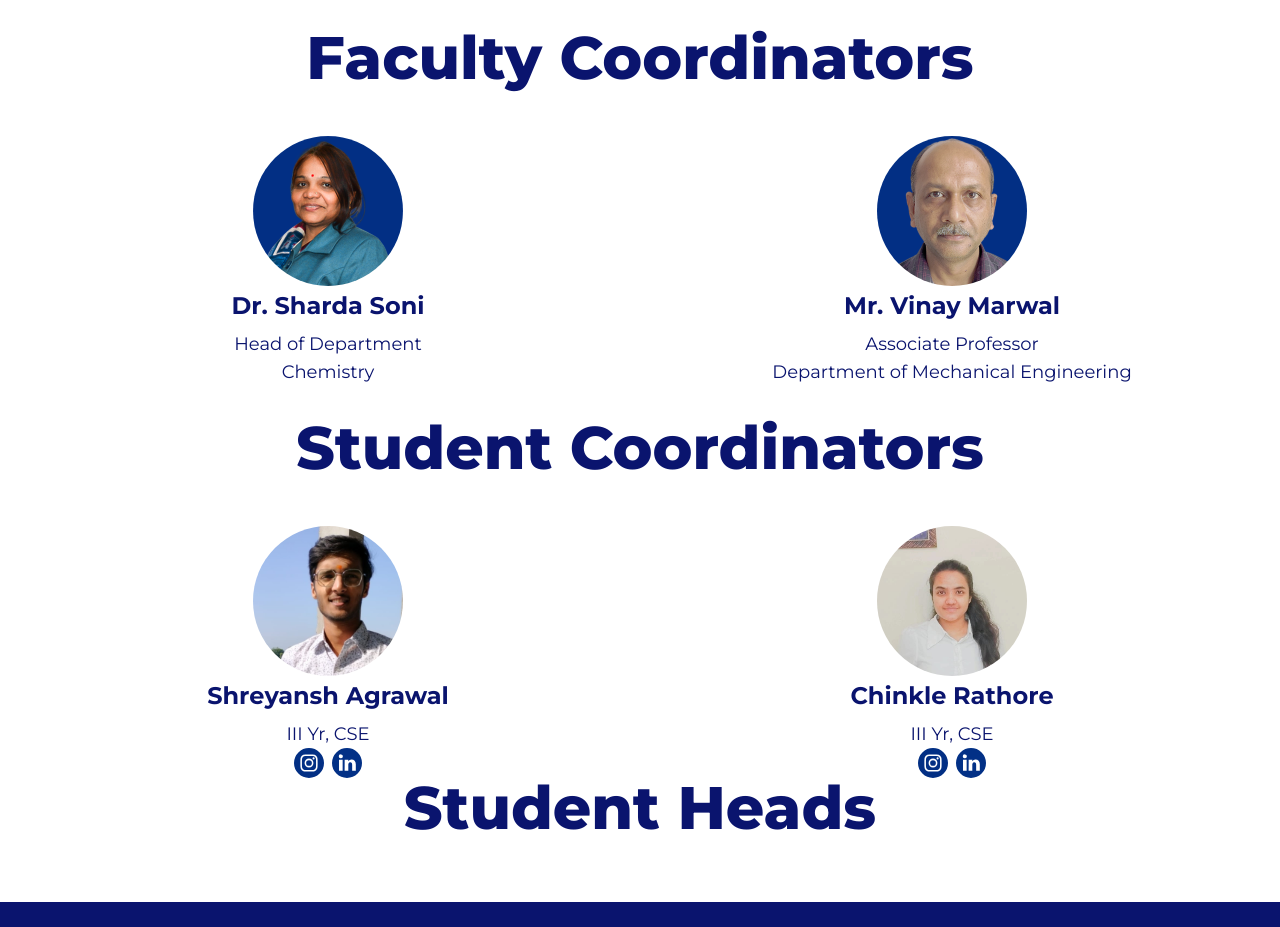
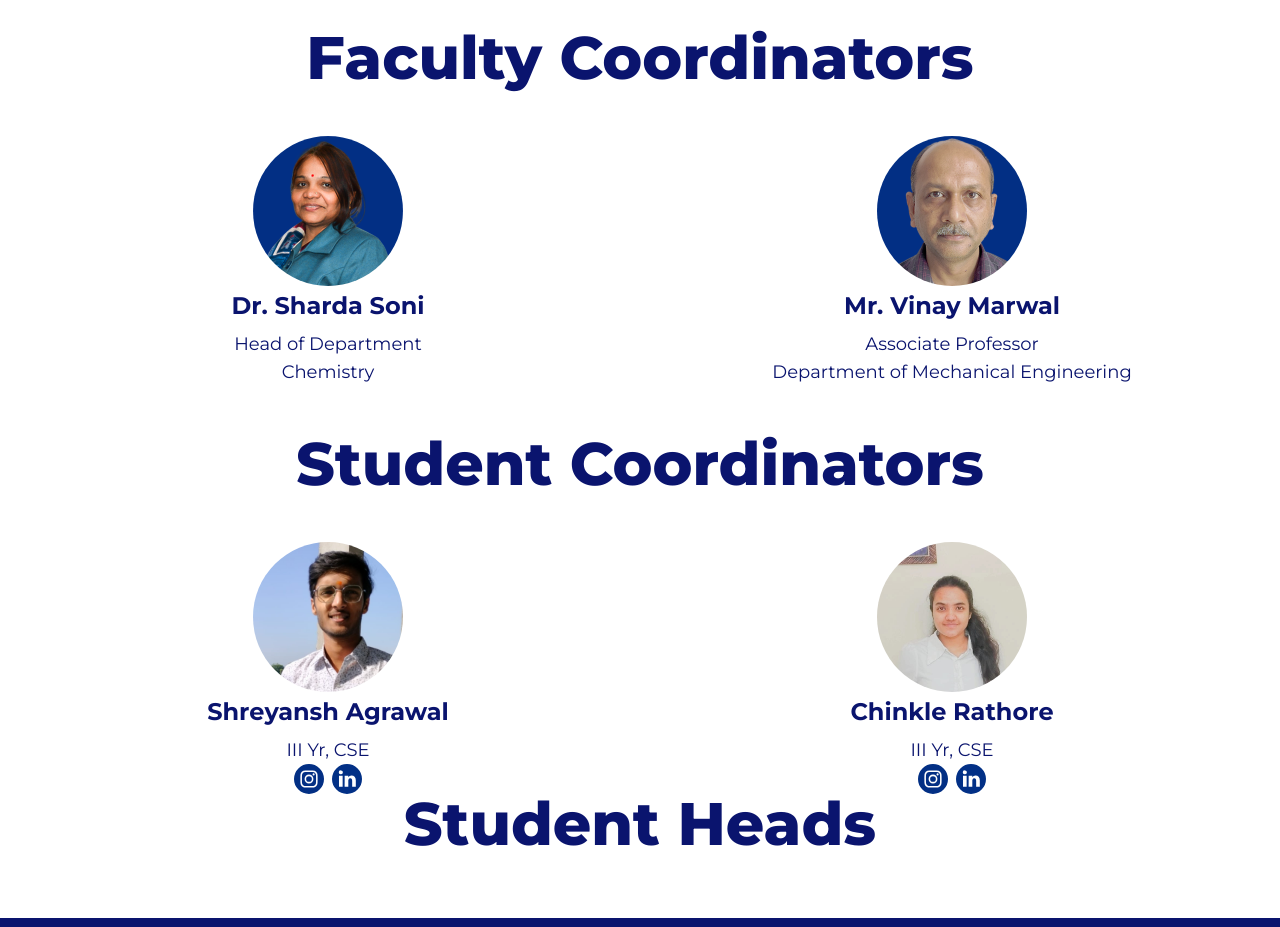
Before and after one commit to snt-club/snt-club.vercel.app, a Next.js app: page / in a window 1280 px wide. Shown: the part 3420-4347 px from the top of the page. Built offline with nearby package versions, Linux system fonts and the light colour scheme.

Commit message:
Update section8.tsx

```diff
--- a/components/main-sections/section8.tsx
+++ b/components/main-sections/section8.tsx
@@ -13,7 +13,7 @@ function section8() {
             Faculty Coordinators
           </p>
         </div>
-        <div className="text-[#0A146E] grid grid-cols-1 md:grid-cols-2">
+        <div className="text-[#0A146E] grid grid-cols-1 md:grid-cols-2 gap-y-8 pb-4">
           <div>
             <div>
               <Image
```
